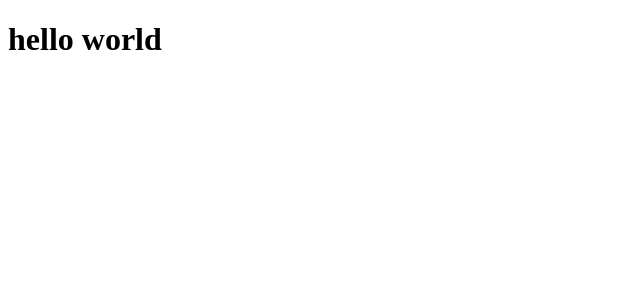
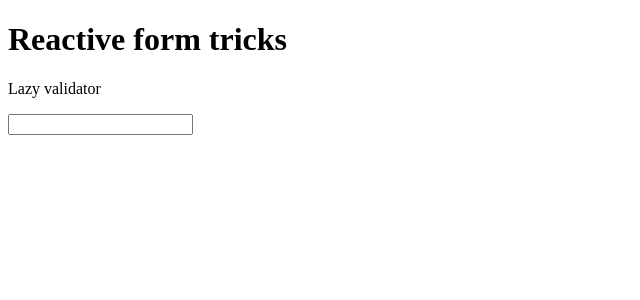
Before and after one commit to dreiv/ng-reactive-forms-tricks, an Angular app: page / in a window 1280 px wide. Shown: the top 300 px of the page, without its empty margins (0-640 px from the left). Built offline with nearby package versions, Linux system fonts and the light colour scheme.

Commit message:
dummy validator

```diff
--- a/src/app/app.component.html
+++ b/src/app/app.component.html
@@ -1 +1,4 @@
-<h1>hello world</h1>
+<h1>Reactive form tricks</h1>
+
+<p>Lazy validator</p>
+<input type="text" [formControl]="control" />
--- a/src/app/app.component.ts
+++ b/src/app/app.component.ts
@@ -1,4 +1,5 @@
 import { Component } from '@angular/core';
+import { FormControl, AbstractControl, ValidationErrors } from '@angular/forms';
 
 @Component({
   selector: 'app-root',
@@ -6,4 +7,11 @@ import { Component } from '@angular/core';
   styleUrls: ['./app.component.scss']
 })
 export class AppComponent {
+  control = new FormControl(null, dummyValidator);
 }
+
+function dummyValidator(control: AbstractControl): ValidationErrors | null {
+  console.log('checking...');
+
+  return null;
+}
```
Also changed, not shown: src/app/app.module.ts (+4 -7 lines).
